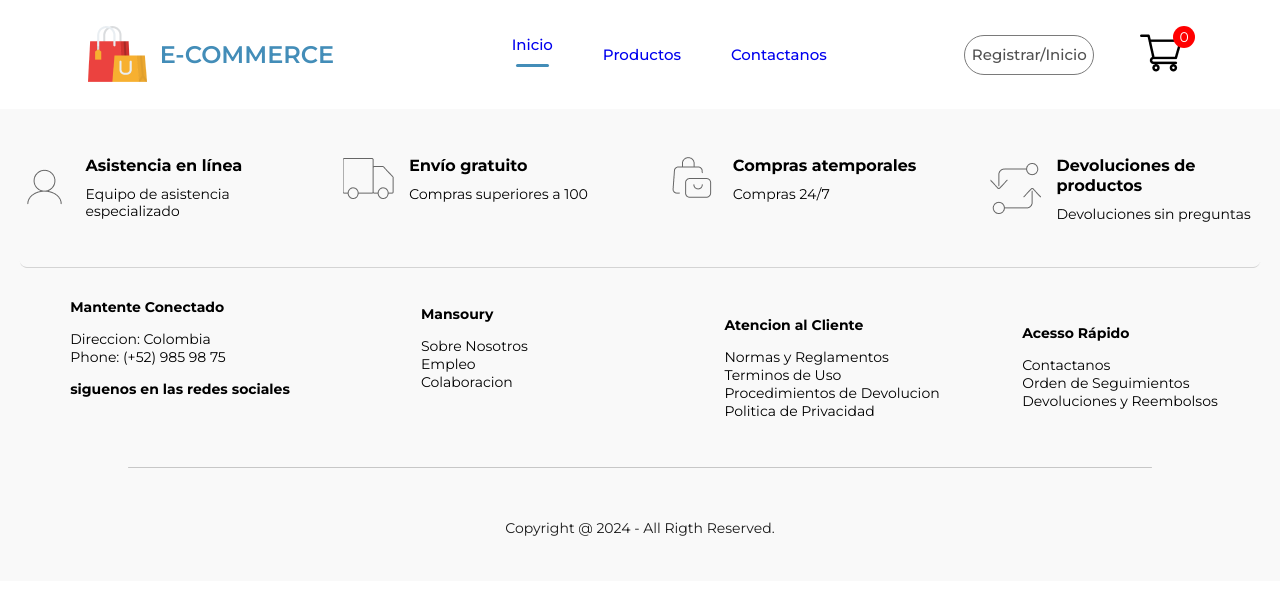
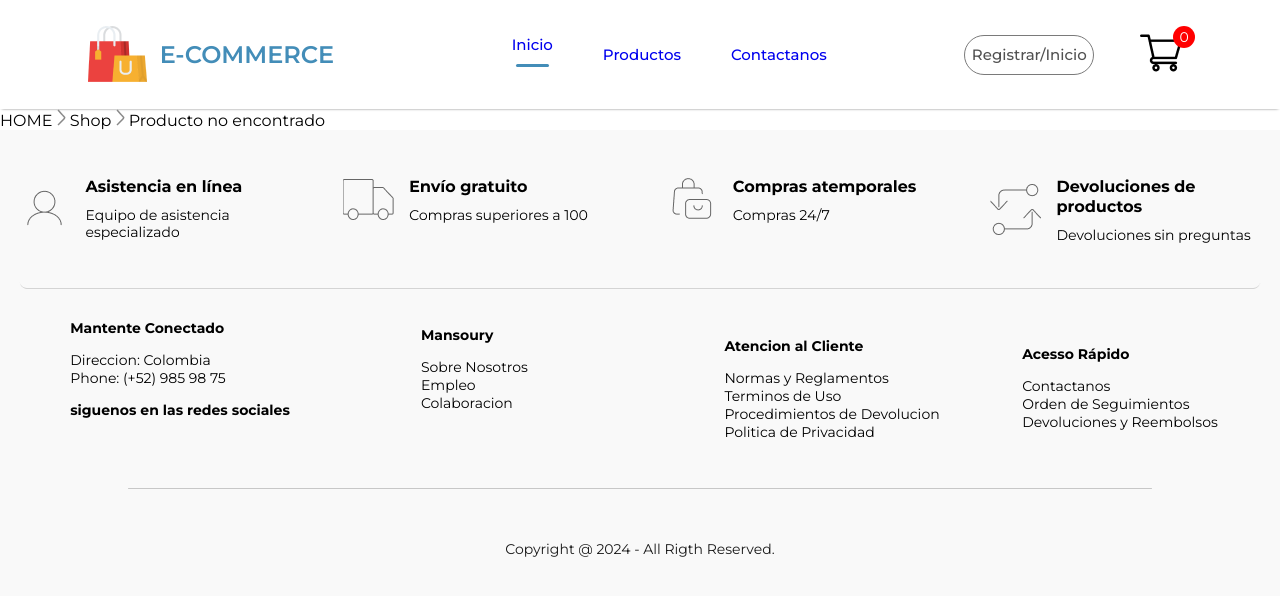
Before and after one commit to eduardoacost/E-commerce-P.iNG.SOFTWARE, a React (Create React App) app in the folder frontend/: page /Preview in a window 1280 px wide. Shown: the top 596 px of the page. Built offline with nearby package versions, Linux system fonts and the light colour scheme; no server answers.

Commit message:
se agregaron los articulos a la pestaña principal + desarrollando la interfaz de previsualizacion de los articulos

```diff
--- a/frontend/src/App.js
+++ b/frontend/src/App.js
@@ -11,7 +11,7 @@ import Footer from './Components/Footer/Footer';
 import Registrar from './Pages/Registrarse/Registrer';
 import Phombre from './Pages/Productos/P.hombre/Phombre';
 import Pmujer from './Pages/Productos/P.mujer/Pmujer';
-
+import PreviwProd from './Pages/PreviewProd/PreviwProd';
 
 function App() {
   return (
@@ -20,8 +20,9 @@ function App() {
         <Navbar/>
           <Routes>
             <Route path='/' element={<Tienda/>}/>
-            <Route path='/Product' element={<Productos/>}>
-              <Route path=':Productid' element={<Productos/>}/>
+            <Route path='/Product' element={<Productos/>}/>
+            <Route path='/Preview' element={<PreviwProd/>}>
+              <Route path=':Productid' element={<PreviwProd/>}/>
             </Route>
             <Route path='/Contactanos' element={<Contactanos/>}/>
             <Route path='/Login' element={<Login/>}/>
--- /dev/null
+++ b/frontend/src/Components/Breadcrums/Breadcrum.jsx
@@ -0,0 +1,18 @@
+import React, { useContext } from "react";
+import "./Breadcrum.scss";
+import { itemContext } from "../../Context/itemsContext";
+import arrow_icon from "../Assets/breadcrum_arrow.png";
+
+const Breadcrum = ({ selectedProductId }) => {
+    const { products } = useContext(itemContext);
+
+    const selectedProduct = products.find(product => product._id === selectedProductId);
+
+    return(
+        <div className="breadcrum">
+            HOME <img src={arrow_icon} alt=""/> Shop <img src={arrow_icon} alt=""/> {selectedProduct ? selectedProduct.nombre : "Producto no encontrado"}
+        </div>
+    );
+}
+
+export default Breadcrum;
--- /dev/null
+++ b/frontend/src/Context/itemsContext.jsx
@@ -0,0 +1,24 @@
+import React, { createContext, useState, useEffect } from "react";
+import axios from "axios";
+
+export const itemContext = createContext();
+
+export const ItemProvider = ({ children }) => {
+  const [products, setProductos] = useState([]);
+
+  useEffect(() => {
+    axios.get('http://localhost:4000/api/articulos/') // Utilizamos Axios para hacer la solicitud HTTP
+        .then(response => {
+            setProductos(response.data.articulos);
+        })
+        .catch(error => console.error('Error al obtener los productos:', error));
+}, []);
+
+  return (
+    <itemContext.Provider value={{ products }}>
+      {children}
+    </itemContext.Provider>
+  );
+};
+
+export default itemContext;
--- /dev/null
+++ b/frontend/src/Pages/PreviewProd/PreviwProd.jsx
@@ -0,0 +1,19 @@
+import React, { useContext } from "react";
+import "./Preview.scss";
+import { itemContext } from "../../Context/itemsContext";
+import { useParams } from "react-router-dom";
+import Breadcrum from "../../Components/Breadcrums/Breadcrum";
+
+const PreviwProd = () => {
+    const { products } = useContext(itemContext);
+    const { Productid } = useParams();
+    const product = products.find((e) => e._id === Productid);
+
+    return (
+        <div className="preview">
+            <Breadcrum selectedProductId={Productid} />
+        </div>
+    );
+};
+
+export default PreviwProd;
--- a/frontend/src/Pages/Tienda/Tienda.jsx
+++ b/frontend/src/Pages/Tienda/Tienda.jsx
@@ -1,28 +1,23 @@
-import React, { useState, useEffect } from "react";
+import React, { useContext } from "react";
 import './Tienda.scss';
 import Hero from "../../Components/Hero/Hero";
 import bann1 from "../../Components/Assets/Frame 2.png";
 import bann2 from "../../Components/Assets/Frame 3.png";
 import bann3 from "../../Components/Assets/Frame 4.png";
 import produ from "../../Components/Assets/Products.png";
-import axios from "axios";
+import { Link } from "react-router-dom";
+import { itemContext } from "../../Context/itemsContext";
 
 const Tienda = () => {
-    const [productos, setProductos] = useState([]);
+    const { products } = useContext(itemContext);
 
-    useEffect(() => {
-        axios.get('http://localhost:4000/api/articulos/') // Utilizamos Axios para hacer la solicitud HTTP
-            .then(response => {
-                setProductos(response.data.articulos);
-            })
-            .catch(error => console.error('Error al obtener los productos:', error));
-    }, []);
     return(
         <div className="Tienda">
             <Hero/>
             <p className="titulo1">
                 Toda la Ropa Personalizada
-            <hr/></p>
+                <hr/>
+            </p>
             <div className="listaarticulos">
                 <li>Todas las camisetas</li>
                 <li>Camisetas</li>
@@ -38,18 +33,17 @@ const Tienda = () => {
                 <li>Sudaderas</li>
             </div>
             <div className="articulosdes">
-                <div className="proddes">
-                    {productos && productos.slice(0, 4).map(producto => (
-                        // Renderizar los productos en descuento
-                        <div key={producto._id} className="productosss">
+                <div className="proddes" >
+                    {products && products.slice(0, 4).map(producto => (
+                        <Link style={{ textDecoration: 'none' }} key={producto._id}  to={`/Preview/${producto._id}`}>
+                            <div className="productosss">
                                 <img src={producto.imagen} alt={producto.nombre} />
                                 <div>
-                            <p>{producto.nombre}
-                            - ${producto.precioUnitario}</p>
+                                    <p>{producto.nombre} - ${producto.precioUnitario}</p>
                                 </div>
                             </div>
+                        </Link>
                     ))}
-
                 </div>
             </div>
             <div className="banners">
@@ -59,16 +53,17 @@ const Tienda = () => {
             </div>
             <p className="titulo2">
                 Productos Que Te Pueden Gustar
-            <hr/></p>
+                <hr/>
+            </p>
             <div className="articuin">
-                <div className="prodeuni">
-                    {productos && productos.slice(0, 10).map(producto => (
-                        // Renderizar los productos en descuento
-                        <div key={producto._id} className="productosinte">
+                <div className="prodeuni" style={{ textDecoration: 'none' }}>
+                    {products && products.slice(0, 10).map(producto => (
+                        <Link style={{ textDecoration: 'none' }} key={producto._id}  to={`/Preview/${producto._id}`}>
+                            <div className="productosinte">
                                 <img src={producto.imagen} alt={producto.nombre} />
-                            <p>{producto.nombre}
-                            - ${producto.precioUnitario}</p>
+                                <p>{producto.nombre} - ${producto.precioUnitario}</p>
                             </div>
+                        </Link>
                     ))}
                 </div>
             </div>
@@ -76,7 +71,7 @@ const Tienda = () => {
                 <img src={produ} alt="" />
             </div>
         </div>
-    )
+    );
 }
 
-export default Tienda
+export default Tienda;
--- a/frontend/src/Pages/Tienda/Tienda.scss
+++ b/frontend/src/Pages/Tienda/Tienda.scss
@@ -86,6 +86,7 @@
     justify-items: center;
     justify-content: center;
 
+
     .productosss{
         width: 100%;
         display: flex;
@@ -96,6 +97,7 @@
         border-radius: 8px;
         box-shadow: 0 4px 8px rgba(0, 0, 0, 0.1);
         cursor: pointer;
+        text-decoration: none;
 
 
     img {
@@ -105,6 +107,7 @@
       p {
         text-align: center;
         font-size: 10pt;
+        color: black;
       }
     }
 }
@@ -118,6 +121,7 @@
     justify-items: center;
     justify-content: center;
 
+
     .productosinte{
         width: 150px;
         display: flex;
@@ -128,6 +132,7 @@
         border-radius: 8px;
         box-shadow: 0 4px 8px rgba(0, 0, 0, 0.1);
         cursor: pointer;
+        text-decoration: none;
 
 
     img {
@@ -137,6 +142,7 @@
       p {
         text-align: center;
         font-size: 10pt;
+        color: black;
       }
     }
 }
--- a/frontend/src/index.js
+++ b/frontend/src/index.js
@@ -4,12 +4,16 @@ import './index.css';
 import App from './App';
 import reportWebVitals from './reportWebVitals';
 import { UserProvider } from "./Context/UserContext";
+import { ItemProvider } from './Context/itemsContext';
+
 
 const root = ReactDOM.createRoot(document.getElementById('root'));
 root.render(
   <React.StrictMode>
     <UserProvider>
+    <ItemProvider>
     <App />
+    </ItemProvider>
     </UserProvider>
   </React.StrictMode>
 );
```
Also changed, not shown: frontend/src/Components/Breadcrums/Breadcrum.scss (added), frontend/src/Pages/PreviewProd/Preview.scss (added). Lines whose indentation alone changed are shown as unchanged.
